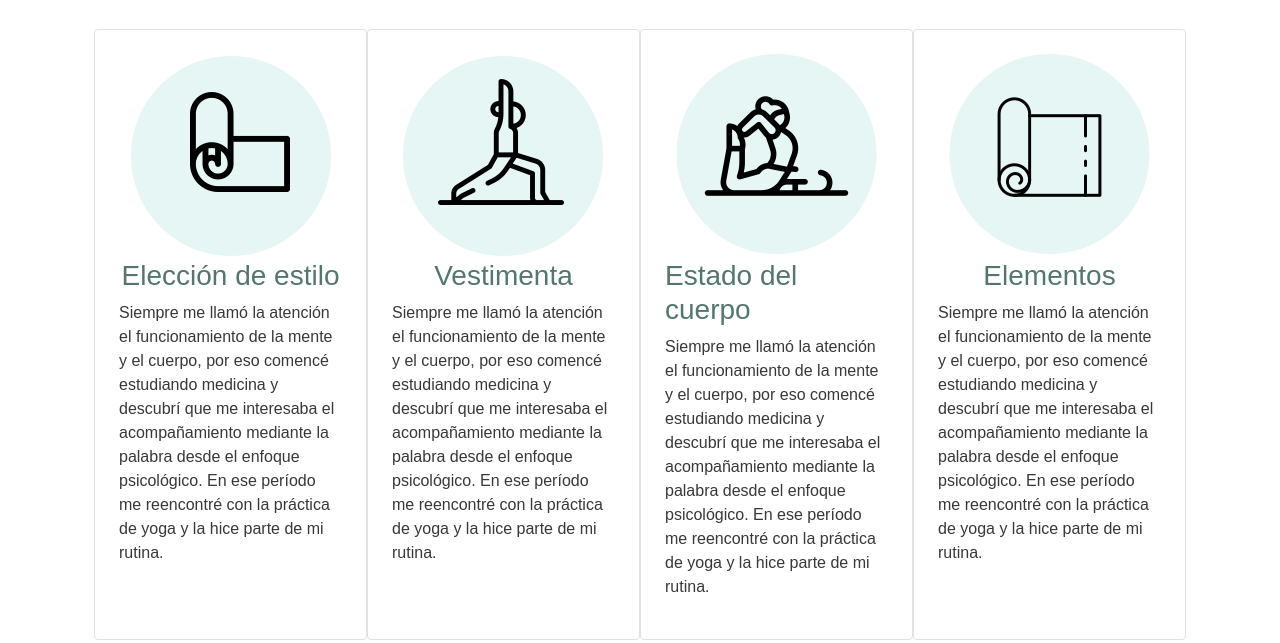
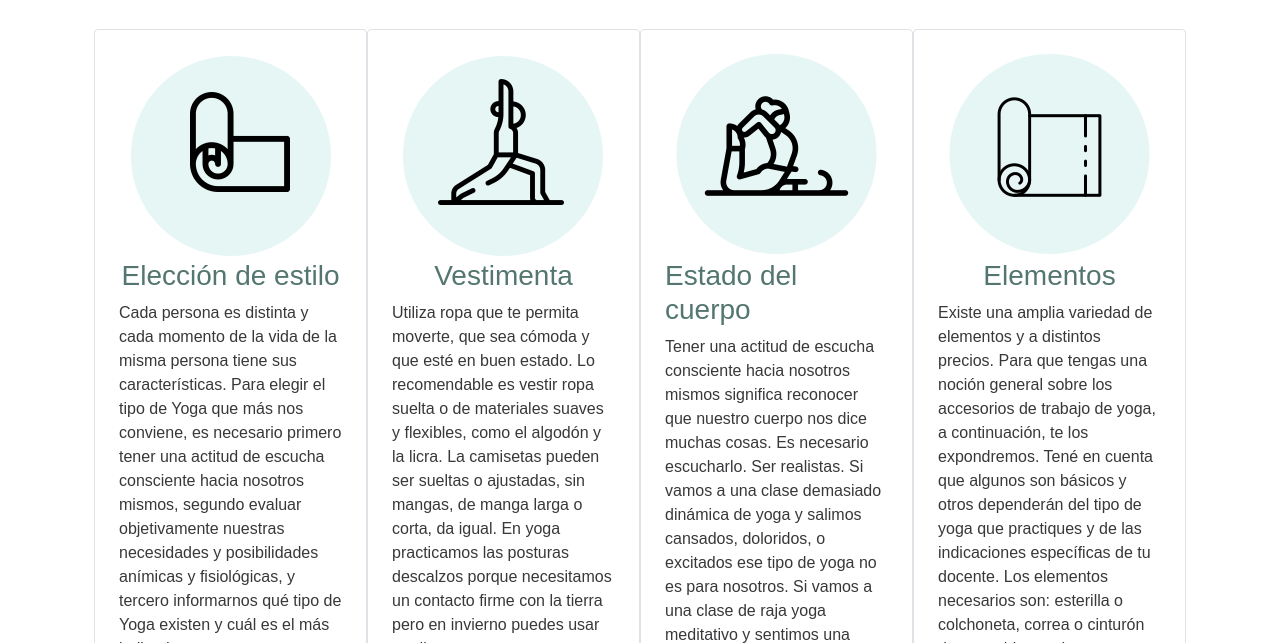
Before and after one commit to ezeqduarte/yoguista_duarte_ezequiel, a website: page pages/tips.html in a window 1280 px wide. Shown: the part 309-952 px from the top of the page. Drawn offline with nearby package versions, Linux system fonts and the light colour scheme.

Commit message:
pagina para tercer entrega

```diff
--- a/pages/tips.html
+++ b/pages/tips.html
@@ -57,34 +57,38 @@
             <article class="d-flex flex-column p-4 align-items-center border rounded mt-4 col-md-5 col-xl-3">
                 <img src="../img/tips1.png" alt="">
                 <h3 class="color_h1">Elección de estilo</h3>
-                <p class="color_p">Siempre me llamó la atención el funcionamiento de la mente y el cuerpo, por eso
-                    comencé estudiando
-                    medicina y descubrí que me interesaba el acompañamiento mediante la palabra desde el enfoque
-                    psicológico. En ese período me reencontré con la práctica de yoga y la hice parte de mi rutina.</p>
+                <p class="color_p">Cada persona es distinta y cada momento de la vida de la misma persona tiene sus
+                    características. Para elegir el tipo de Yoga que más nos conviene, es necesario primero tener una
+                    actitud de escucha consciente hacia nosotros mismos, segundo evaluar objetivamente nuestras necesidades y
+                    posibilidades anímicas y fisiológicas, y tercero informarnos qué tipo de Yoga existen y cuál es el más
+                    indicado para nuestra condición física.</p>
             </article>
             <article class="d-flex flex-column p-4 align-items-center border rounded mt-4 col-md-5 col-xl-3">
                 <img src="../img/tips2.png" alt="">
                 <h3 class="color_h1">Vestimenta</h3>
-                <p class="color_p">Siempre me llamó la atención el funcionamiento de la mente y el cuerpo, por eso
-                    comencé estudiando
-                    medicina y descubrí que me interesaba el acompañamiento mediante la palabra desde el enfoque
-                    psicológico. En ese período me reencontré con la práctica de yoga y la hice parte de mi rutina.</p>
+                <p class="color_p"> Utiliza ropa que te permita moverte, que sea cómoda y que esté en buen estado. Lo
+                    recomendable es vestir ropa suelta o de materiales suaves y flexibles, como el algodón y la licra.
+                    La camisetas pueden ser sueltas o ajustadas, sin mangas, de manga larga o corta, da
+                    igual. En yoga practicamos las posturas descalzos porque necesitamos un contacto firme con la tierra
+                    pero en invierno puedes usar medias.</p>
             </article>
             <article class="d-flex flex-column p-4 align-items-center border rounded mt-4 col-md-5 col-xl-3">
                 <img src="../img/tips3.png" alt="">
                 <h3 class="color_h1">Estado del cuerpo</h3>
-                <p class="color_p">Siempre me llamó la atención el funcionamiento de la mente y el cuerpo, por eso
-                    comencé estudiando
-                    medicina y descubrí que me interesaba el acompañamiento mediante la palabra desde el enfoque
-                    psicológico. En ese período me reencontré con la práctica de yoga y la hice parte de mi rutina.</p>
+                <p class="color_p">Tener una actitud de escucha consciente hacia nosotros mismos significa reconocer que
+                    nuestro cuerpo nos dice muchas cosas. Es necesario escucharlo. Ser realistas. Si vamos a una clase
+                    demasiado dinámica de yoga y salimos cansados, doloridos, o excitados ese tipo de yoga no es para
+                    nosotros. Si vamos a una clase de raja yoga meditativo y sentimos una ansiedad infinita y ganas de
+                    que termine pronto, ese yoga no es para nosotros.</p>
             </article>
             <article class="d-flex flex-column p-4 align-items-center border rounded mt-4 col-md-5 col-xl-3">
                 <img src="../img/tips4.png" alt="">
                 <h3 class="color_h1">Elementos</h3>
-                <p class="color_p">Siempre me llamó la atención el funcionamiento de la mente y el cuerpo, por eso
-                    comencé estudiando
-                    medicina y descubrí que me interesaba el acompañamiento mediante la palabra desde el enfoque
-                    psicológico. En ese período me reencontré con la práctica de yoga y la hice parte de mi rutina.</p>
+                <p class="color_p">Existe una amplia variedad de elementos y a
+                    distintos precios. Para que tengas una noción general sobre los accesorios de trabajo de yoga, a
+                    continuación, te los expondremos. Tené en cuenta que algunos son básicos y otros dependerán del tipo
+                    de yoga que practiques y de las indicaciones específicas de tu docente. Los elementos necesarios
+                    son: esterilla o colchoneta, correa o cinturón de yoga, bloque de yoga y una toalla </p>
             </article>
         </div>
     </section>
--- a/sass/_complementos.scss
+++ b/sass/_complementos.scss
@@ -3,6 +3,14 @@
         color: white;
         background-color: #ff7a7a;
         text-transform: uppercase;
+    }
+
+    .card-body {
+        padding: 1rem 0.5rem;
+
+        p {
+            padding: 0.6rem 0rem;
+        }
     }
 
     a {
```
Also changed, not shown: pages/complementos.html (+3 -3 lines), css/styles_sass.css.
